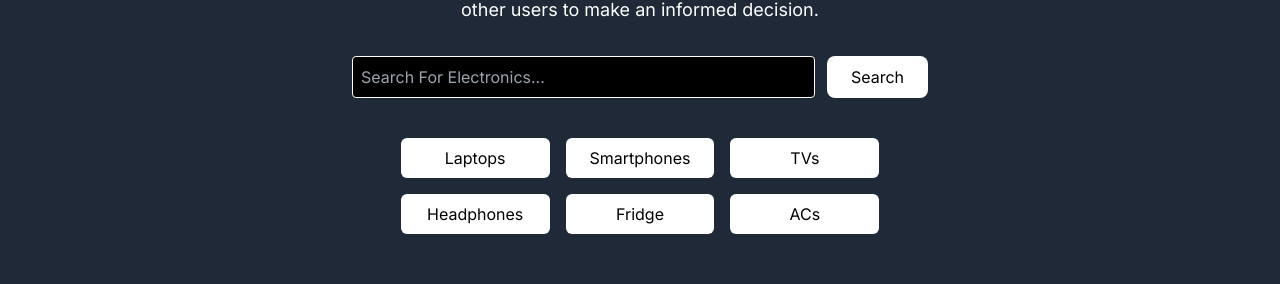
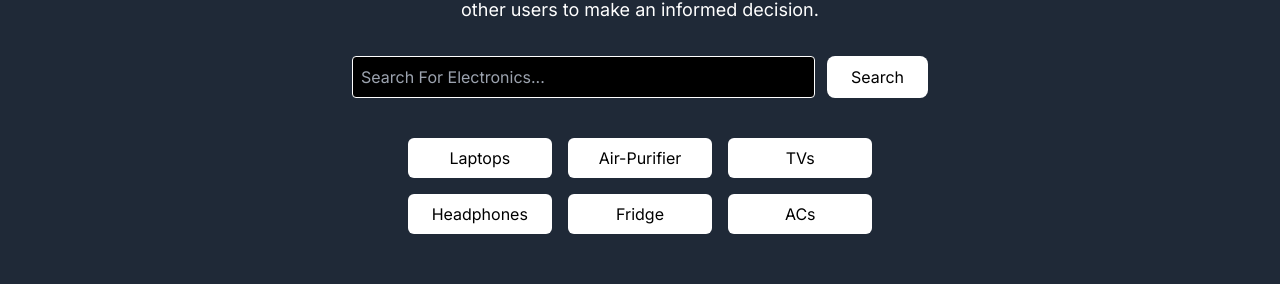
Before and after one commit to CoolSidOfficial/CoolGuide, a Next.js app: page / in a window 1280 px wide. Shown: the part 1780-2064 px from the top of the page. Built offline with nearby package versions, Linux system fonts and the light colour scheme.

Commit message:
updated explorer section

```diff
--- a/src/app/Components/main/Explorer.jsx
+++ b/src/app/Components/main/Explorer.jsx
@@ -1,3 +1,6 @@
+import React from "react";
+import Link from "next/link";
+
 function Explorer() {
   return (
     <>
@@ -29,29 +32,48 @@ function Explorer() {
 
         {/* Category Buttons */}
         <div className="grid grid-cols-2 sm:grid-cols-3 md:grid-cols-3 gap-4 mt-10">
-          <button className="bg-white rounded-md hover:bg-slate-300 px-6 py-2">
+
+          <Link href="/buying-guide/laptop">
+            <button className="bg-white rounded-md hover:bg-slate-300 px-6 py-2 w-full">
               Laptops
             </button>
-          <button className="bg-white rounded-md hover:bg-slate-300 px-6 py-2">
-            Smartphones
+          </Link>
+
+          <Link href="/buying-guide/air-purifier">
+            <button className="bg-white rounded-md hover:bg-slate-300 px-6 py-2 w-full">
+              Air-Purifier
             </button>
-          <button className="bg-white rounded-md hover:bg-slate-300 px-6 py-2">
+          </Link>
+
+          <Link href="/buying-guide/tv">
+            <button className="bg-white rounded-md hover:bg-slate-300 px-6 py-2 w-full">
               TVs
             </button>
-          <button className="bg-white rounded-md hover:bg-slate-300 px-6 py-2">
+          </Link>
+
+          <Link href="/buying-guide/earphones">
+            <button className="bg-white rounded-md hover:bg-slate-300 px-6 py-2 w-full">
               Headphones
             </button>
-          <button className="bg-white rounded-md hover:bg-slate-300 px-6 py-2">
+          </Link>
+
+          <Link href="/buying-guide/fridge">
+            <button className="bg-white rounded-md hover:bg-slate-300 px-6 py-2 w-full">
               Fridge
             </button>
-          <button className="bg-white rounded-md hover:bg-slate-300 px-6 py-2">
+          </Link>
+
+          <Link href="/buying-guide/ac">
+            <button className="bg-white rounded-md hover:bg-slate-300 px-6 py-2 w-full">
               ACs
             </button>
+          </Link>
+
         </div>
 
       </div>
     </>
-  )
+  );
 }
 
-export default Explorer
+export default Explorer;
```
Lines whose indentation alone changed are shown as unchanged.
